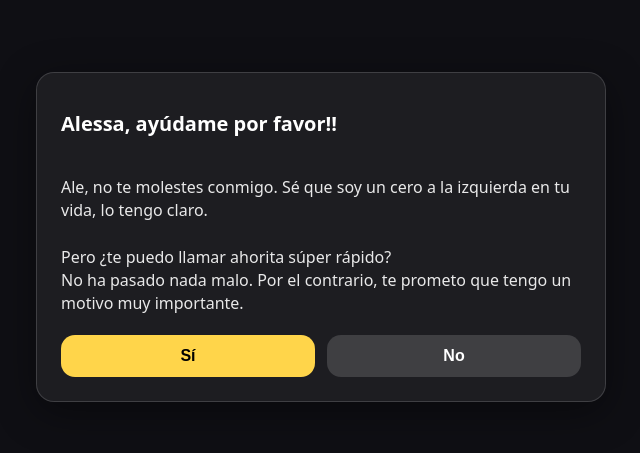
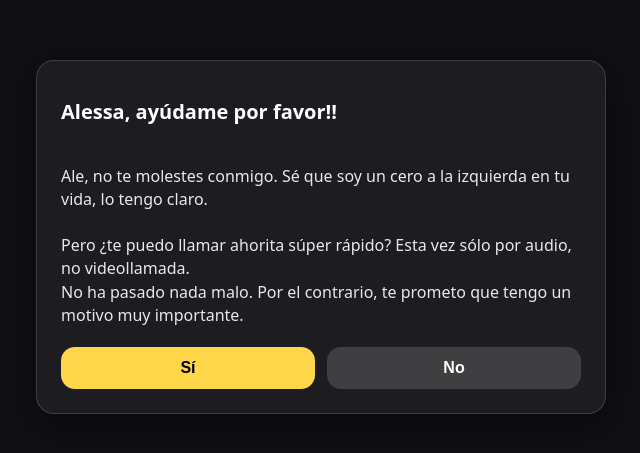
Before and after one commit to paolozega1890/validacion, a plain HTML site: page index.html in a window 1280 px wide. Shown: the part 187-640 px from the top of the page, without its empty margins (319-959 px from the left). Drawn offline with Linux system fonts and the light colour scheme.

Commit message:
Modify message text in index.html
Updated the message in the paragraph to include a request for an audio call instead of a video call.

```diff
--- a/index.html
+++ b/index.html
@@ -74,7 +74,7 @@
   <p>
 Ale, no te molestes conmigo. Sé que soy un cero a la izquierda en tu vida, lo tengo claro.
 
-Pero ¿te puedo llamar ahorita súper rápido?
+Pero ¿te puedo llamar ahorita súper rápido? Esta vez sólo por audio, no videollamada.
 No ha pasado nada malo. Por el contrario, te prometo que tengo un motivo muy importante.
   </p>
 
```
